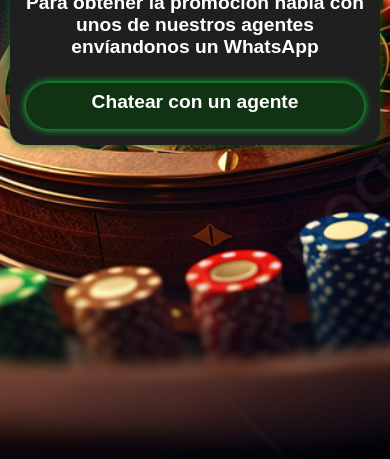
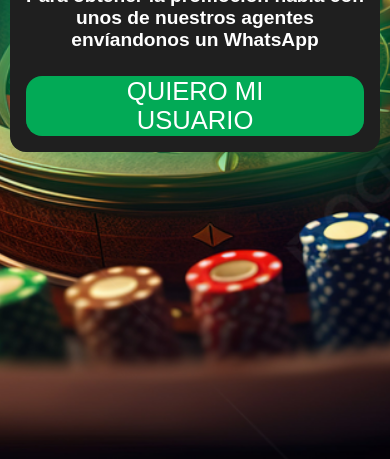
Before and after one commit to camilocordoba27/Bplay, a plain HTML site: page src/index.html in a window 390 px wide. Shown: the part 385-844 px from the top of the page. Drawn offline with Linux system fonts and the light colour scheme; a web font is replaced by a local one.

Commit message:
mejora boton

```diff
--- a/src/index.html
+++ b/src/index.html
@@ -14,9 +14,15 @@
         </header>
         <h2 class="testh2">Para obtener la promocion habla con unos de nuestros agentes envíandonos un WhatsApp</h2>
         <form action="#">
-            <a href="https://wa.link/ff53qt" class="button"><h3>Chatear con un agente</h3></a>
+            <button type="button" onclick="redirectToPage()">QUIERO MI USUARIO</button>
         </form>
-        <!-- <p class="minimo">Mínimo de carga: $1000</p> -->
     </div>
 </body>
+
+<script>
+    function redirectToPage() {
+        window.location.href = 'https://wa.link/ff53qt';
+    }
+</script>
+
 </html>
--- a/src/styles.css
+++ b/src/styles.css
@@ -1,3 +1,5 @@
+@import url('https://fonts.googleapis.com/css2?family=Protest+Guerrilla&display=swap');
+
 * {
     margin: 0;
     padding: 0;
@@ -15,22 +17,22 @@ body {
     justify-content: center;
     align-items: center;
     height: 100vh;
-    padding: 0 20px; /* Añadir padding a los lados para evitar el desbordamiento en pantallas pequeñas */
+    padding: 0 20px;
 }
 
 .container {
     text-align: center;
     background-color: #1f1f1f;
-    padding: 1rem; /* Usar unidades relativas */
+    padding: 1.2rem;
     border-radius: 1rem;
-    box-shadow: 0 0 0.5rem rgb(1, 104, 27);
+    box-shadow: 0 0 5rem #02aa56;
     width: 100%;
-    max-width: 400px; /* Limitar el ancho máximo para pantallas más grandes */
+    max-width: 500px;
 }
 
 .logo {
-    width: 100%; /* Usar porcentaje para adaptarse al contenedor */
-    max-width: 110px;
+    width: 100%;
+    max-width: 160px;
     margin-bottom: 0.25rem;
 }
 
@@ -43,45 +45,51 @@ form {
     margin-top: 1rem;
 }
 
-input[type="text"] {
-    width: 100%;
-    padding: 0.75rem; /* Usar unidades relativas */
-    margin-bottom: 1rem;
-    border: 1px solid #ccc;
-    border-radius: 0.25rem;
-    outline: none;
-}
 
-.button {
-    text-decoration: none;
-    display: flex;
-    align-items: center;
-    justify-content: center;
-    background-color: #024e0669;
-    color: white;
-    padding: 0.80rem;
-    border: none;
-    border-radius: 2rem;
-    cursor: pointer;
-    box-shadow: 0 0 0.5rem rgb(4, 236, 62);
-    font-size: 1.5rem; /* Usar unidades relativas */
-    width: 100%;
-    transition: background-color 0.3s; /* Suavizar el cambio de color */
-}
-
-.button img {
-    width: 1rem; /* Usar unidades relativas */
-    margin-left: 0.5rem;
-}
-
-.button:hover {
-    background-color: #027c2b;
-}
+button{
+    background:#02aa56;
+    font-family: Arial, sans-serif;
+    font-style: bold;
+    color:white;
+    border:none;
+    position:relative;
+    height:60px;
+    font-size:1.6em;
+    padding:0 2em;
+    cursor:pointer;
+    transition:500ms ease all;
+    outline:none;
+    border-radius: 1rem;
+  }
+  button:hover{
+    background:#1f1f1f;
+    color:#02aa56;
+  }
+  button:before,button:after{
+    content:'';
+    position:absolute;
+    top:0;
+    right:0;
+    height:2px;
+    width:0;
+    background: #02aa56;
+    transition:400ms ease all;
+  }
+  button:after{
+    right:inherit;
+    top:inherit;
+    left:0;
+    bottom:0;
+  }
+  button:hover:before,button:hover:after{
+    width:100%;
+    transition:500ms ease all;
+  }
 
 .minimo {
     margin-top: 1rem;
     color: #888;
-    font-size: 0.875rem; /* Usar unidades relativas */
+    font-size: 0.875rem;
 }
 
 .testh2 {
@@ -90,7 +98,7 @@ input[type="text"] {
 
 @media (max-width: 768px) {
     body {
-        padding: 0 10px; /* Reducir padding en pantallas más pequeñas */
+        padding: 0 10px;
     }
 
     .container {
@@ -98,27 +106,27 @@ input[type="text"] {
     }
 
     .button {
-        font-size: 1.25rem; /* Reducir el tamaño de fuente en pantallas medianas */
+        font-size: 1.25rem;
         padding: 0.5rem;
     }
 }
 
 @media (max-width: 480px) {
     .logo {
-        width: 25%; /* Ajustar el tamaño del logo en pantallas pequeñas */
+        width: 25%;
         max-width: 80px;
     }
 
     .button {
-        font-size: 1rem; /* Reducir el tamaño de fuente en pantallas pequeñas */
+        font-size: 1rem;
         padding: 0.5rem;
     }
 
     h2, h3 {
-        font-size: 1.2em; /* Ajustar los títulos en pantallas pequeñas */
+        font-size: 1.2em;
     }
 
     input[type="text"] {
-        padding: 0.5rem; /* Reducir el padding de los inputs */
+        padding: 0.5rem;
     }
 }
```
